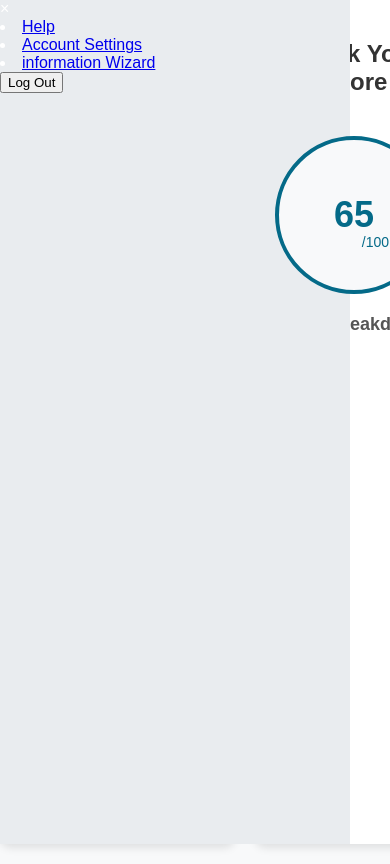
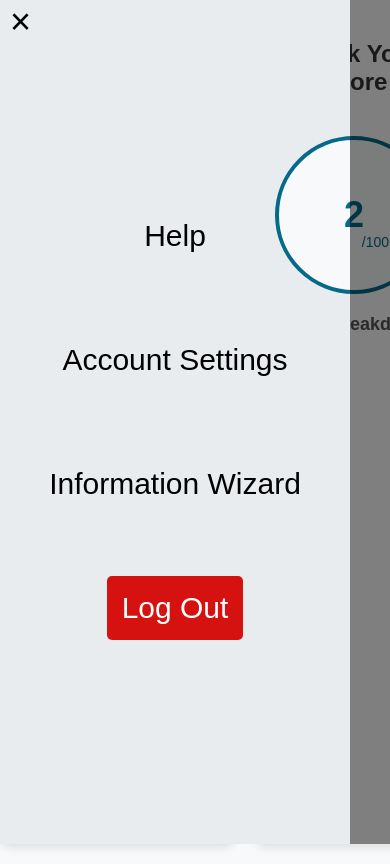
Before and after one commit to harry976/Comp3000Project, a Django app: page /home/ in a window 390 px wide, after a click that opens the changed part; the page is wider, and only the part inside the window is pictured. Run offline with Django 5.2, Linux system fonts and the light colour scheme.

Commit message:
added news API functionality to main page. scroll view added for results. improved design for hamburger menu. grey overlay added over main page when menu is open.

```diff
--- a/SourceCode/Django/DigitalWaves_App/DigitalWaves_App/templates/MainPage.html
+++ b/SourceCode/Django/DigitalWaves_App/DigitalWaves_App/templates/MainPage.html
@@ -5,6 +5,8 @@
     <meta charset="utf-8" />
     <title>DigitalWaves Dashboard</title>
     <link rel="stylesheet" href="https://cdnjs.cloudflare.com/ajax/libs/font-awesome/5.15.4/css/all.min.css">
+    {% load static %}
+    <script src="{% static 'js/FetchNews.js' %}"></script>
 </head>
 <style>
     body {
@@ -75,6 +77,11 @@
         color: #555;
         margin-bottom: 10px;
     }
+    .Results ul{
+        max-height:500px;
+        overflow-y: auto;
+        overflow-x: hidden;
+    }
 
     .DisplayScore {
         display: flex;
@@ -135,11 +142,62 @@
         background-color: #e9ecef;
         color: white;
         transition: left 0.3s ease;
+        display: flex;
+        flex-direction: column;
+        justify-content: center;
+        align-items: center;
+
+    }
+    .Overlay {
+        position: fixed;
+        top: 0;
+        left: 350px;
+        width: 100%;
+        height: 100%;
+        background-color: rgba(0, 0, 0, 0.5);
+        display: none;
+        z-index: 999;
+    }
+
+    #check:checked ~ .Overlay{
+        display: block;
     }
 
     #check:checked ~ .SideMenu {
         left: 0;
     }
+    .LogoutButton {
+        background-color: #D5120F;
+        border: none;
+        border-radius: 5px;
+        cursor: pointer;
+        color: white
+
+    }
+
+    .SideMenu button{
+        width: auto;
+        margin: 30px;
+        padding: 15px;
+        font-size: 30px;
+        cursor: pointer;
+        border-radius: 5px;
+    }
+
+    .HelpButton, .AccountSettingsButton, .InformationWizardButton {
+        border: none;
+        background-color: #e9ecef;
+    }
+    .closebtn {
+        font-size: 36px;
+        color: black;
+        position: absolute;
+        top: 1px;
+        left: 10px;
+        cursor: pointer;
+
+    }
+
 </style>
 <body>
     <input type="checkbox" id="check">
@@ -147,15 +205,15 @@
         <i class="fas fa-bars"></i>
     </label>
 
+    <div class="Overlay"></div>
+
     <div class="SideMenu">
         <label for="check" class="closebtn">&times;</label>
-        <u1>
-            <li><a href="#">Help</a></li>
-            <li><a href="#">Account Settings</a></li>
-            <li><a href="#">information Wizard</a></li>
 
+        <button type="button" class="HelpButton">Help</button>
+        <button type="button" class="AccountSettingsButton">Account Settings</button>
+        <button type="button" class="InformationWizardButton">Information Wizard</button>
 
-        </u1>
         <a href="{% url 'Login' %}">
             <button type="button" class="LogoutButton">Log Out</button>
 
@@ -169,13 +227,22 @@
             </div>
             <div class="Results">
                 <h3>Results</h3>
+                <ul>
+                    {% for article in articles %}
+                    <li>
+                        <a href="{{ article.url }}" target="_blank">
+                            {{ article.title }}
+                        </a>
+                    </li>
+                    {% endfor %}
+                </ul>
             </div>
         </div>
         <div class="ScoreSection">
             <h2>Check Your Score</h2>
             <div class="DisplayScore">
                 <div class="DisplayCircle">
-                    <span>65</span>
+                    <span>2</span>
                     <small>/100</small>
                 </div>
             </div>
--- a/SourceCode/Django/DigitalWaves_App/DigitalWaves_App/urls.py
+++ b/SourceCode/Django/DigitalWaves_App/DigitalWaves_App/urls.py
@@ -21,7 +21,7 @@ from django.contrib.auth.views import LoginView
 
 urlpatterns = [
     path('admin/', admin.site.urls),
-    path('search-news/', views.search_news, name='search_news'),
+    path('FetchNews/', views.FetchNews, name='FetchNews'),
     path('login/', LoginView.as_view(template_name='LoginPage.html'), name='Login'),
     path('register/', views.RegistrationView, name='Register'),
     path('home/', views.MainPage, name="MainPage"),
--- a/SourceCode/Django/DigitalWaves_App/DigitalWaves_App/views.py
+++ b/SourceCode/Django/DigitalWaves_App/DigitalWaves_App/views.py
@@ -3,21 +3,22 @@ from django.shortcuts import render, redirect
 from django.contrib.auth import authenticate, login
 from django.contrib.auth.models import User
 from django.contrib import messages
+from django.http import JsonResponse
 
-def search_news(request):
-    user_name = "Boris Johnson"  # Replace with dynamic user input
+
+def FetchNews(request):
+    user_name = "Jeffrey Epstein"  # Replace with your database-driven value later
     api_key = "b80bd9a851964df5ba7e7bc052192429"
     url = f"https://newsapi.org/v2/everything?q={user_name}&apiKey={api_key}"
 
     try:
         response = requests.get(url)
         data = response.json()
-        articles = data.get('articles', [])
+        articles = [{'url': article['url']} for article in data.get('articles', []) if 'url' in article]
+        return JsonResponse({'articles': articles})
     except requests.exceptions.RequestException as e:
-        articles = []
         print(f"Error fetching news: {e}")
-
-    return render(request, 'news_results.html', {'articles': articles})
+        return JsonResponse({'error': 'Unable to fetch data'}, status=500)
 
 
 def MainPage(request):
--- /dev/null
+++ b/SourceCode/Django/DigitalWaves_App/static/js/FetchNews.js
@@ -0,0 +1,28 @@
+// JavaScript source code
+document.addEventListener("DOMContentLoaded", () => {
+    const ScanButton = document.querySelector(".ScanButton button");
+    const resultsContainer = document.querySelector(".Results ul");
+
+    ScanButton.addEventListener("click", async () => {
+        try {
+            const response = await fetch("/FetchNews/"); // Call the view
+            const data = await response.json(); // Parse JSON response
+            if (data.articles && data.articles.length > 0) {
+                data.articles.forEach((article) => {
+                    const listItem = document.createElement("li");
+                    const link = document.createElement("a");
+                    link.href = article.url;
+                    link.target = "_blank";
+                    link.textContent = article.url;
+                    listItem.appendChild(link);
+                    resultsContainer.appendChild(listItem);
+                });
+            } else {
+                resultsContainer.innerHTML = "<p>No results found.</p>";
+            }
+        } catch (error) {
+            console.error("Error fetching news:", error);
+            resultsContainer.innerHTML = "<p>Error fetching results.</p>";
+        }
+    });
+});
```
Also changed, not shown: SourceCode/Django/DigitalWaves_App/DigitalWaves_App/templates/news_results.html (deleted, +0 -21 lines), SourceCode/Django/DigitalWaves_App/db.sqlite3.
